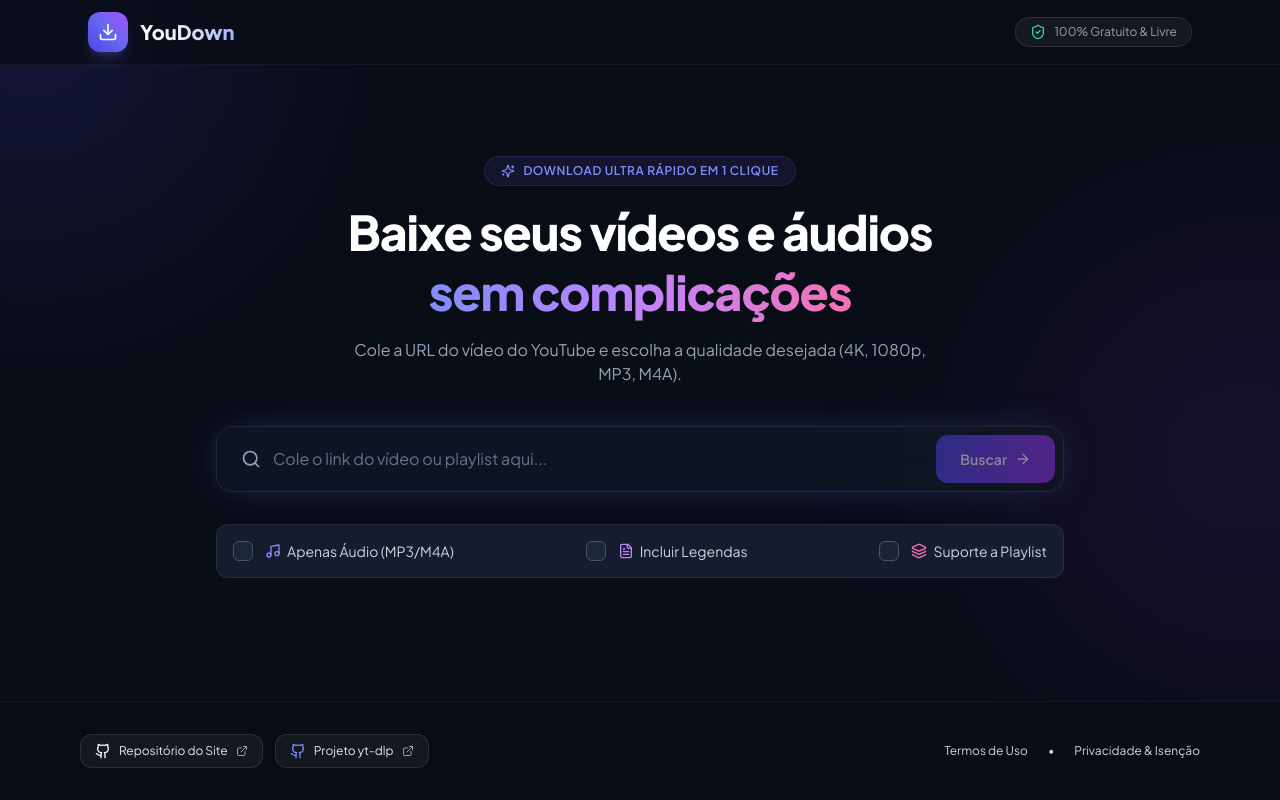
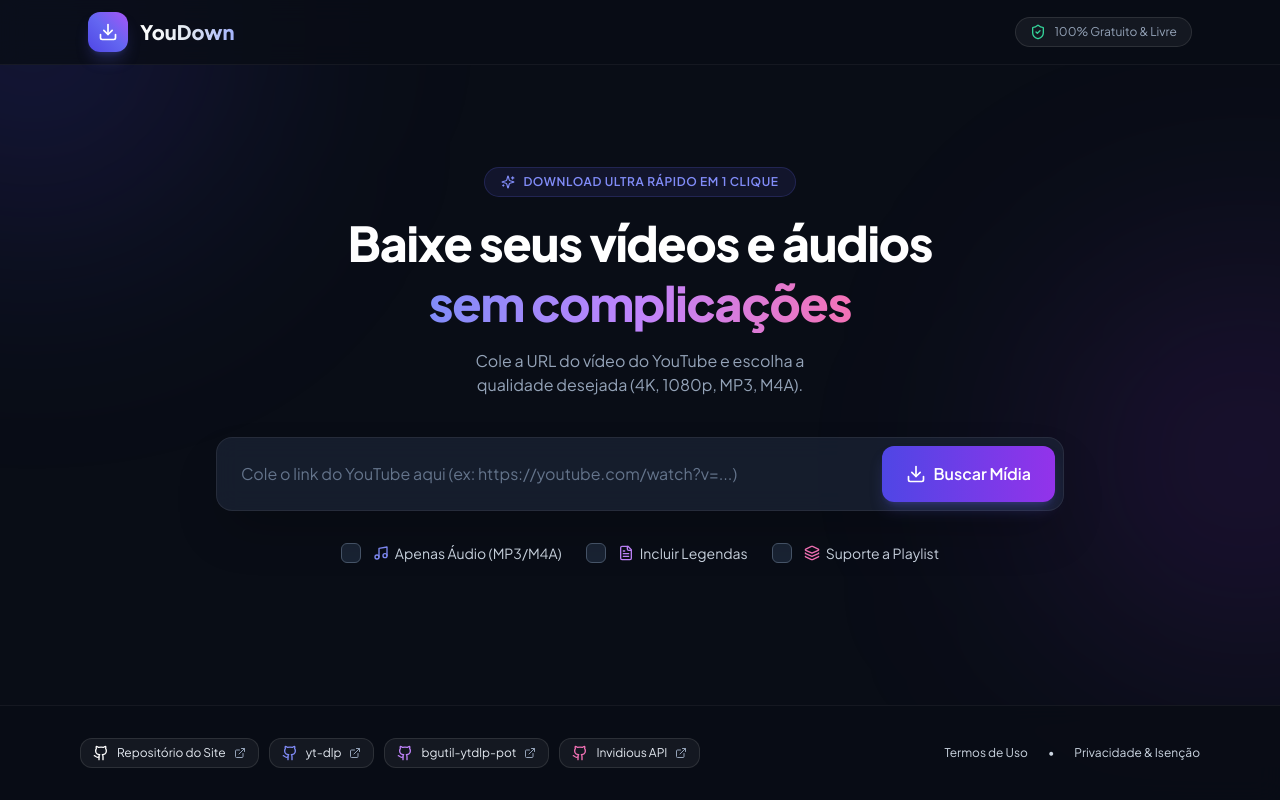
Before and after one commit to disoliveiradso/YouDown, a Next.js app: page / in a window 1280 px wide. Built offline with nearby package versions, Linux system fonts and the light colour scheme.

Commit message:
Improve text wrapping in hero subtitle and list only actually used GitHub repositories in footer

```diff
--- a/app/page.tsx
+++ b/app/page.tsx
@@ -1,27 +1,20 @@
-'use client';
-
 import React, { useState } from 'react';
 import {
   Download,
-  Search,
-  Video,
+  Sparkles,
   Music,
+  Check,
+  AlertCircle,
   CheckCircle2,
-  AlertCircle,
-  Loader2,
-  Sparkles,
-  Clock,
-  Eye,
+  Info,
+  ShieldAlert,
+  ShieldCheck,
+  Github,
+  ExternalLink,
   FileText,
   Layers,
-  ArrowRight,
-  ShieldCheck,
-  Github,
-  Check,
-  X,
-  Info,
-  ExternalLink,
-  ShieldAlert
+  Clock,
+  Loader2
 } from 'lucide-react';
 
 interface FormatOption {
@@ -29,15 +22,15 @@ interface FormatOption {
   quality: string;
   height?: number;
   ext: string;
-  filesize?: number;
-  has_audio?: boolean;
+  filesize: number;
+  has_audio: boolean;
   url?: string;
 }
 
 interface VideoInfo {
   title: string;
   thumbnail: string;
-  duration: number;
+  duration: number | string;
   uploader: string;
   views: number;
   video_formats: FormatOption[];
@@ -87,8 +80,11 @@ export default function Home() {
     setPopups((prev) => prev.filter((p) => p.id !== id));
   };
 
-  const formatDuration = (seconds: number) => {
-    if (!seconds) return '00:00';
+  const formatDuration = (val: number | string) => {
+    if (!val) return '';
+    if (typeof val === 'string' && val.includes(':')) return val;
+    const seconds = typeof val === 'string' ? parseFloat(val) : val;
+    if (isNaN(seconds) || seconds <= 0) return '';
     const hrs = Math.floor(seconds / 3600);
     const mins = Math.floor((seconds % 3600) / 60);
     const secs = Math.floor(seconds % 60);
@@ -98,24 +94,23 @@ export default function Home() {
     return `${mins}:${secs < 10 ? '0' : ''}${secs}`;
   };
 
-  const formatFileSize = (bytes?: number) => {
-    if (!bytes || bytes === 0) return 'Tamanho dinâmico';
-    const mb = bytes / (1024 * 1024);
-    if (mb > 1024) {
-      return `${(mb / 1024).toFixed(1)} GB`;
-    }
-    return `${mb.toFixed(1)} MB`;
-  };
-
   const handleFetchInfo = async (e: React.FormEvent) => {
     e.preventDefault();
-    if (!url.trim()) return;
+    if (!url.trim()) {
+      addPopup({
+        type: 'warning',
+        title: 'URL Necessária',
+        description: 'Por favor, insira o link de um vídeo do YouTube válido.',
+        position: 'toast'
+      });
+      return;
+    }
 
     setLoading(true);
     setVideoInfo(null);
     setSelectedFormat(null);
 
-    // Toast de aviso de responsabilidade do usuário
+    // Disclaimer popup on search start
     addPopup({
       type: 'info',
       title: 'Aviso de Responsabilidade',
@@ -182,18 +177,18 @@ export default function Home() {
       const data = await response.json();
 
       if (!response.ok || data.error) {
-        throw new Error(data.error || 'Falha ao processar download');
+        throw new Error(data.error || 'Não foi possível gerar o link de download.');
       }
 
       if (data.download_url) {
-        const link = document.createElement('a');
-        link.href = data.download_url;
-        link.target = '_blank';
-        link.rel = 'noopener noreferrer';
-        link.setAttribute('download', data.filename || 'media');
-        document.body.appendChild(link);
-        link.click();
-        document.body.removeChild(link);
+        // Trigger browser download via direct link
+        const a = document.createElement('a');
+        a.href = data.download_url;
+        a.target = '_blank';
+        a.download = data.filename || 'download';
+        document.body.appendChild(a);
+        a.click();
+        document.body.removeChild(a);
 
         addPopup({
           type: 'success',
@@ -249,21 +244,21 @@ export default function Home() {
               onClick={() => removePopup(popup.id)}
               className="text-slate-400 hover:text-white p-1 rounded-md transition-colors"
             >
-              <X className="w-4 h-4" />
+              ×
             </button>
           </div>
         ))}
       </div>
 
-      {/* Terms & Privacy Modal */}
+      {/* Interactive Modal for Terms & Privacy */}
       {activeModal && (
-        <div className="fixed inset-0 z-[110] bg-black/80 backdrop-blur-md flex items-center justify-center p-4">
-          <div className="glass-card max-w-xl w-full rounded-2xl p-6 sm:p-8 space-y-6 border border-white/10 shadow-2xl relative animate-fadeIn">
+        <div className="fixed inset-0 z-[110] bg-black/70 backdrop-blur-md flex items-center justify-center p-4 animate-fadeIn">
+          <div className="bg-[#0f172a] border border-white/10 rounded-2xl max-w-lg w-full p-6 sm:p-8 space-y-5 shadow-2xl relative">
             <button
               onClick={() => setActiveModal(null)}
-              className="absolute top-4 right-4 text-slate-400 hover:text-white p-1.5 rounded-lg bg-white/5 hover:bg-white/10 transition-all"
+              className="absolute top-4 right-4 text-slate-400 hover:text-white p-1 rounded-lg transition-colors text-lg"
             >
-              <X className="w-5 h-5" />
+              ✕
             </button>
 
             {activeModal === 'terms' ? (
@@ -350,49 +345,46 @@ export default function Home() {
               sem complicações
             </span>
           </h1>
-          <p className="text-slate-400 text-xs sm:text-base max-w-xl mx-auto leading-relaxed text-pretty">
-            Cole a URL do vídeo do YouTube e escolha a qualidade desejada (4K, 1080p, MP3, M4A).
+          <p className="text-slate-400 text-xs sm:text-base max-w-lg mx-auto leading-relaxed text-balance">
+            Cole a URL do vídeo do YouTube e escolha a qualidade desejada <span className="inline-block whitespace-nowrap">(4K, 1080p, MP3, M4A).</span>
           </p>
         </div>
 
-        {/* Input Form */}
-        <form onSubmit={handleFetchInfo} className="mb-8">
-          <div className="relative glass-effect rounded-2xl p-2 shadow-2xl glow-purple focus-within:ring-2 focus-within:ring-indigo-500 transition-all">
-            <div className="flex flex-col sm:flex-row items-stretch sm:items-center gap-2">
-              <div className="flex items-center flex-1 pl-2 sm:pl-4">
-                <Search className="w-5 h-5 text-slate-400 shrink-0" />
+        {/* Input & Search Form */}
+        <form onSubmit={handleFetchInfo} className="mb-6 sm:mb-8">
+          <div className="relative glass-card rounded-2xl p-2 flex flex-col sm:flex-row items-center gap-2 border border-white/10 shadow-2xl focus-within:border-indigo-500/50 transition-all">
+            <div className="relative flex-1 w-full flex items-center">
               <input
                 type="url"
                 value={url}
                 onChange={(e) => setUrl(e.target.value)}
-                  placeholder="Cole o link do vídeo ou playlist aqui..."
-                  required
-                  className="w-full bg-transparent border-0 py-3 px-3 text-slate-100 placeholder-slate-500 focus:outline-none focus:ring-0 text-xs sm:text-base"
+                placeholder="Cole o link do YouTube aqui (ex: https://youtube.com/watch?v=...)"
+                className="w-full bg-transparent px-4 py-3 sm:py-4 text-sm sm:text-base text-white placeholder-slate-500 focus:outline-none"
+                disabled={loading}
               />
             </div>
             <button
               type="submit"
-                disabled={loading || !url.trim()}
-                className="bg-gradient-to-r from-indigo-600 to-purple-600 hover:from-indigo-500 hover:to-purple-500 text-white font-semibold px-6 py-3.5 rounded-xl text-sm flex items-center justify-center space-x-2 transition-all shadow-md disabled:opacity-50 disabled:cursor-not-allowed whitespace-nowrap"
+              disabled={loading}
+              className="w-full sm:w-auto bg-gradient-to-r from-indigo-600 to-purple-600 hover:from-indigo-500 hover:to-purple-500 text-white font-semibold px-6 py-3.5 sm:py-4 rounded-xl text-sm sm:text-base flex items-center justify-center space-x-2 transition-all shadow-lg shadow-indigo-500/25 shrink-0 disabled:opacity-50"
             >
               {loading ? (
                 <>
-                    <Loader2 className="w-4 h-4 animate-spin shrink-0" />
+                  <Loader2 className="w-5 h-5 animate-spin" />
                   <span>Buscando...</span>
                 </>
               ) : (
                 <>
-                    <span>Buscar</span>
-                    <ArrowRight className="w-4 h-4 shrink-0" />
+                  <Download className="w-5 h-5" />
+                  <span>Buscar Mídia</span>
                 </>
               )}
             </button>
           </div>
-          </div>
         </form>
 
-        {/* Additional Features Bar */}
-        <div className="glass-card rounded-xl p-4 mb-8 flex flex-col sm:flex-row items-start sm:items-center justify-between gap-4 text-xs sm:text-sm text-slate-300">
+        {/* Options & Features Bar */}
+        <div className="flex flex-wrap items-center justify-center gap-4 sm:gap-6 text-xs sm:text-sm text-slate-300 mb-8 sm:mb-10 px-2">
           <label className="flex items-center space-x-3 cursor-pointer group">
             <div className={`w-5 h-5 rounded-md flex items-center justify-center border transition-all shrink-0 ${
               audioOnly
@@ -468,10 +460,12 @@ export default function Home() {
                   alt={videoInfo.title}
                   className="w-full h-full object-cover"
                 />
+                {formatDuration(videoInfo.duration) && (
                   <div className="absolute bottom-2 right-2 bg-black/80 backdrop-blur-md px-2 py-0.5 rounded text-[11px] font-mono text-white flex items-center space-x-1">
                     <Clock className="w-3 h-3 text-indigo-400 shrink-0" />
                     <span>{formatDuration(videoInfo.duration)}</span>
                   </div>
+                )}
               </div>
 
               <div className="space-y-2 flex-1 min-w-0">
@@ -479,98 +473,113 @@ export default function Home() {
                   {videoInfo.title}
                 </h2>
                 <div className="flex flex-wrap items-center gap-3 text-xs text-slate-400">
-                  <span className="font-medium text-slate-300">Canal: {videoInfo.uploader}</span>
-                  {videoInfo.views > 0 && (
-                    <span className="flex items-center space-x-1 whitespace-nowrap">
-                      <Eye className="w-3.5 h-3.5 shrink-0" />
-                      <span>{videoInfo.views.toLocaleString()} visualizações</span>
-                    </span>
-                  )}
+                  <span>Canal: <strong className="text-slate-200">{videoInfo.uploader}</strong></span>
                 </div>
               </div>
             </div>
 
-            {/* Format Selection Tabs */}
+            {/* Quality / Format Tabs */}
             <div className="space-y-4">
-              <div className="flex items-center space-x-2 border-b border-white/10 pb-3">
+              <div className="flex border-b border-white/10 gap-6">
                 <button
-                  type="button"
                   onClick={() => {
                     setTab('video');
                     if (videoInfo.video_formats?.length > 0) setSelectedFormat(videoInfo.video_formats[0]);
                   }}
-                  className={`flex items-center space-x-2 px-4 py-2 rounded-lg text-xs sm:text-sm font-semibold transition-all whitespace-nowrap ${
+                  className={`pb-3 text-sm font-semibold flex items-center space-x-2 border-b-2 transition-all ${
                     tab === 'video'
-                      ? 'bg-indigo-600 text-white shadow-lg shadow-indigo-600/30'
-                      : 'text-slate-400 hover:text-white hover:bg-white/5'
+                      ? 'border-indigo-500 text-indigo-400'
+                      : 'border-transparent text-slate-400 hover:text-slate-200'
                   }`}
                 >
-                  <Video className="w-4 h-4 shrink-0" />
+                  <Download className="w-4 h-4" />
                   <span>Vídeo com Som</span>
                 </button>
-
                 <button
-                  type="button"
                   onClick={() => {
                     setTab('audio');
                     if (videoInfo.audio_formats?.length > 0) setSelectedFormat(videoInfo.audio_formats[0]);
                   }}
-                  className={`flex items-center space-x-2 px-4 py-2 rounded-lg text-xs sm:text-sm font-semibold transition-all whitespace-nowrap ${
+                  className={`pb-3 text-sm font-semibold flex items-center space-x-2 border-b-2 transition-all ${
                     tab === 'audio'
-                      ? 'bg-indigo-600 text-white shadow-lg shadow-indigo-600/30'
-                      : 'text-slate-400 hover:text-white hover:bg-white/5'
+                      ? 'border-indigo-500 text-indigo-400'
+                      : 'border-transparent text-slate-400 hover:text-slate-200'
                   }`}
                 >
-                  <Music className="w-4 h-4 shrink-0" />
+                  <Music className="w-4 h-4" />
                   <span>Áudio Apenas</span>
                 </button>
               </div>
 
-              {/* Resolution / Bitrate List */}
-              <div className="grid grid-cols-1 sm:grid-cols-2 gap-3">
-                {(tab === 'video' ? videoInfo.video_formats : videoInfo.audio_formats)?.map((opt, idx) => {
-                  const isSelected = selectedFormat?.format_id === opt.format_id;
-                  return (
+              {/* Format Select Grid */}
+              <div className="grid grid-cols-1 sm:grid-cols-2 gap-3 pt-2">
+                {tab === 'video' ? (
+                  videoInfo.video_formats.map((fmt) => (
                     <button
-                      key={idx}
-                      type="button"
-                      onClick={() => setSelectedFormat(opt)}
-                      className={`flex items-center justify-between p-3.5 rounded-xl border text-left transition-all ${
-                        isSelected
-                          ? 'border-indigo-500 bg-indigo-500/10 text-white ring-1 ring-indigo-500'
-                          : 'border-white/5 bg-slate-900/40 text-slate-300 hover:bg-slate-800/60 hover:border-white/10'
+                      key={fmt.format_id}
+                      onClick={() => setSelectedFormat(fmt)}
+                      className={`p-4 rounded-xl border text-left flex items-center justify-between transition-all ${
+                        selectedFormat?.format_id === fmt.format_id
+                          ? 'bg-indigo-600/20 border-indigo-500 text-white shadow-lg shadow-indigo-500/10'
+                          : 'bg-white/5 border-white/10 text-slate-300 hover:bg-white/10 hover:border-white/20'
                       }`}
                     >
-                      <div className="flex items-center space-x-3">
-                        <div className={`w-8 h-8 rounded-lg flex items-center justify-center text-xs font-bold shrink-0 ${
-                          isSelected ? 'bg-indigo-600 text-white' : 'bg-slate-800 text-slate-400'
+                      <div className="space-y-1">
+                        <div className="font-bold flex items-center space-x-2">
+                          <span className="uppercase text-xs font-mono bg-indigo-500/20 text-indigo-300 px-1.5 py-0.5 rounded">
+                            {fmt.ext}
+                          </span>
+                          <span>{fmt.quality}</span>
+                        </div>
+                        <p className="text-xs text-slate-400">
+                          Tamanho dinâmico
+                        </p>
+                      </div>
+                      <div className={`w-5 h-5 rounded-full border flex items-center justify-center transition-all ${
+                        selectedFormat?.format_id === fmt.format_id
+                          ? 'border-indigo-400 bg-indigo-500 text-white'
+                          : 'border-slate-600'
                       }`}>
-                          {opt.ext.toUpperCase()}
+                        {selectedFormat?.format_id === fmt.format_id && <Check className="w-3 h-3 stroke-[3]" />}
                       </div>
-                        <div>
-                          <div className="text-sm font-bold text-white flex items-center space-x-2">
-                            <span className="whitespace-nowrap">{opt.quality}</span>
-                            {opt.height && opt.height >= 1080 && (
-                              <span className="text-[10px] bg-gradient-to-r from-amber-500 to-orange-500 text-black px-1.5 py-0.2 font-extrabold rounded">
-                                HD
+                    </button>
+                  ))
+                ) : (
+                  videoInfo.audio_formats.map((fmt) => (
+                    <button
+                      key={fmt.format_id}
+                      onClick={() => setSelectedFormat(fmt)}
+                      className={`p-4 rounded-xl border text-left flex items-center justify-between transition-all ${
+                        selectedFormat?.format_id === fmt.format_id
+                          ? 'bg-indigo-600/20 border-indigo-500 text-white shadow-lg shadow-indigo-500/10'
+                          : 'bg-white/5 border-white/10 text-slate-300 hover:bg-white/10 hover:border-white/20'
+                      }`}
+                    >
+                      <div className="space-y-1">
+                        <div className="font-bold flex items-center space-x-2">
+                          <span className="uppercase text-xs font-mono bg-purple-500/20 text-purple-300 px-1.5 py-0.5 rounded">
+                            {fmt.ext}
                           </span>
+                          <span>{fmt.quality}</span>
+                        </div>
+                        <p className="text-xs text-slate-400">
+                          Áudio de Alta Qualidade
+                        </p>
+                      </div>
+                      <div className={`w-5 h-5 rounded-full border flex items-center justify-center transition-all ${
+                        selectedFormat?.format_id === fmt.format_id
+                          ? 'border-indigo-400 bg-indigo-500 text-white'
+                          : 'border-slate-600'
+                      }`}>
+                        {selectedFormat?.format_id === fmt.format_id && <Check className="w-3 h-3 stroke-[3]" />}
+                      </div>
+                    </button>
+                  ))
                 )}
               </div>
-                          <span className="text-xs text-slate-400 whitespace-nowrap">{formatFileSize(opt.filesize)}</span>
-                        </div>
-                      </div>
 
-                      {isSelected && <CheckCircle2 className="w-5 h-5 text-indigo-400 shrink-0" />}
-                    </button>
-                  );
-                })}
-              </div>
-            </div>
-
-            {/* Download Action Button */}
-            <div className="pt-4 border-t border-white/10">
+              {/* Download CTA Button */}
               <button
-                type="button"
                 onClick={handleDownload}
                 disabled={downloading || !selectedFormat}
                 className="w-full bg-gradient-to-r from-indigo-600 via-indigo-500 to-purple-600 hover:from-indigo-500 hover:to-purple-500 text-white font-bold py-4 rounded-xl text-sm sm:text-base flex items-center justify-center space-x-3 shadow-xl shadow-indigo-600/30 transition-all disabled:opacity-50 active:scale-[0.99]"
@@ -594,14 +603,15 @@ export default function Home() {
 
       {/* Responsive Footer */}
       <footer className="border-t border-white/5 py-6 sm:py-8 bg-[#090d16]/90 backdrop-blur-md">
-        <div className="max-w-6xl mx-auto px-4 flex flex-col sm:flex-row items-center justify-between gap-4 text-xs text-slate-400">
-          {/* GitHub Buttons */}
-          <div className="flex flex-wrap items-center justify-center gap-3">
+        <div className="max-w-6xl mx-auto px-4 flex flex-col md:flex-row items-center justify-between gap-6 text-xs text-slate-400">
+          {/* GitHub Used Repositories */}
+          <div className="flex flex-wrap items-center justify-center gap-2.5">
             <a
               href="https://github.com/disoliveiradso/YouDown"
               target="_blank"
               rel="noopener noreferrer"
-              className="flex items-center space-x-2 bg-white/5 hover:bg-white/10 border border-white/10 px-3.5 py-2 rounded-xl text-slate-200 transition-all whitespace-nowrap"
+              className="flex items-center space-x-2 bg-white/5 hover:bg-white/10 border border-white/10 px-3 py-1.5 rounded-xl text-slate-200 transition-all whitespace-nowrap"
+              title="Repositório Oficial do YouDown"
             >
               <Github className="w-4 h-4 text-white shrink-0" />
               <span>Repositório do Site</span>
@@ -612,16 +622,41 @@ export default function Home() {
               href="https://github.com/yt-dlp/yt-dlp"
               target="_blank"
               rel="noopener noreferrer"
-              className="flex items-center space-x-2 bg-white/5 hover:bg-white/10 border border-white/10 px-3.5 py-2 rounded-xl text-slate-200 transition-all whitespace-nowrap"
+              className="flex items-center space-x-2 bg-white/5 hover:bg-white/10 border border-white/10 px-3 py-1.5 rounded-xl text-slate-200 transition-all whitespace-nowrap"
+              title="Motor Principal de Extração"
             >
               <Github className="w-4 h-4 text-indigo-400 shrink-0" />
-              <span>Projeto yt-dlp</span>
+              <span>yt-dlp</span>
+              <ExternalLink className="w-3 h-3 text-slate-400 shrink-0" />
+            </a>
+
+            <a
+              href="https://github.com/Brainicism/bgutil-ytdlp-pot-provider"
+              target="_blank"
+              rel="noopener noreferrer"
+              className="flex items-center space-x-2 bg-white/5 hover:bg-white/10 border border-white/10 px-3 py-1.5 rounded-xl text-slate-200 transition-all whitespace-nowrap"
+              title="Provedor de PO-Token Antibot"
+            >
+              <Github className="w-4 h-4 text-purple-400 shrink-0" />
+              <span>bgutil-ytdlp-pot</span>
+              <ExternalLink className="w-3 h-3 text-slate-400 shrink-0" />
+            </a>
+
+            <a
+              href="https://github.com/iv-org/invidious"
+              target="_blank"
+              rel="noopener noreferrer"
+              className="flex items-center space-x-2 bg-white/5 hover:bg-white/10 border border-white/10 px-3 py-1.5 rounded-xl text-slate-200 transition-all whitespace-nowrap"
+              title="API Fallback Secundária"
+            >
+              <Github className="w-4 h-4 text-pink-400 shrink-0" />
+              <span>Invidious API</span>
               <ExternalLink className="w-3 h-3 text-slate-400 shrink-0" />
             </a>
           </div>
 
           {/* Legal Links */}
-          <div className="flex items-center space-x-5 text-slate-300 whitespace-nowrap">
+          <div className="flex items-center space-x-5 text-slate-300 whitespace-nowrap shrink-0">
             <button
               onClick={() => setActiveModal('terms')}
               className="hover:text-indigo-400 transition-colors"
```
Lines whose indentation alone changed are shown as unchanged.
